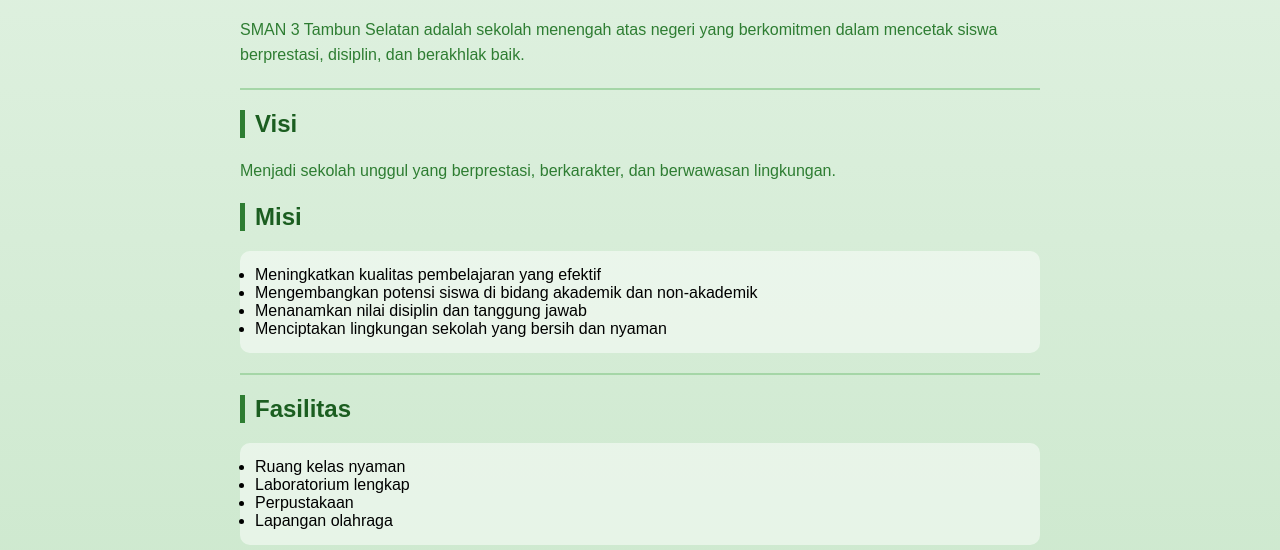
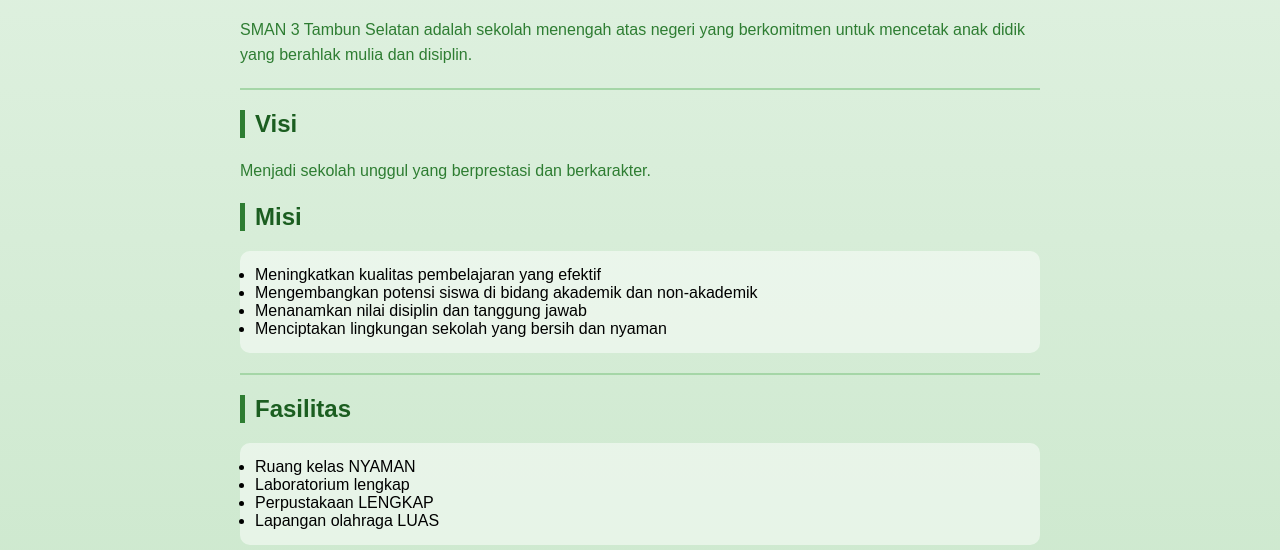
Before and after one commit to RaphaelStroeick/Tugas-Repo, a plain HTML site: page index.html in a window 1280 px wide. Shown: the part 402-952 px from the top of the page. Drawn offline with Linux system fonts and the light colour scheme.

Commit message:
Add files via upload

```diff
--- a/index.html
+++ b/index.html
@@ -6,11 +6,10 @@
 <h1> Klik ini bang </h1>
 <audio controls loop autoplay src="mars.mp3" class="audio/mp3"></audio>
 <p>
-    SMAN 3 Tambun Selatan adalah sekolah menengah atas negeri yang berkomitmen
-    dalam mencetak siswa berprestasi, disiplin, dan berakhlak baik.
+    SMAN 3 Tambun Selatan adalah sekolah menengah atas negeri yang berkomitmen untuk mencetak anak didik yang berahlak mulia dan disiplin.
   </p>  <hr>  <h2>Visi</h2>
   <p>
-    Menjadi sekolah unggul yang berprestasi, berkarakter, dan berwawasan lingkungan.
+    Menjadi sekolah unggul yang berprestasi dan berkarakter.
   </p>  <h2>Misi</h2>
   <ul>
     <li>Meningkatkan kualitas pembelajaran yang efektif</li>
@@ -19,10 +18,10 @@
     <li>Menciptakan lingkungan sekolah yang bersih dan nyaman</li>
   </ul>  <hr>  <h2>Fasilitas</h2>
   <ul>
-    <li>Ruang kelas nyaman</li>
+    <li>Ruang kelas NYAMAN</li>
     <li>Laboratorium lengkap</li>
-    <li>Perpustakaan</li>
-    <li>Lapangan olahraga</li>
+    <li>Perpustakaan LENGKAP</li>
+    <li>Lapangan olahraga LUAS</li>
   </ul>  <hr>  <h2>Kontak</h2>
   <p>Email: sman3@email.com</p>
   <p>Telepon: 08123456789</p>  <hr>  <a href="ekstrakurikuler.html" class="btn">
```
